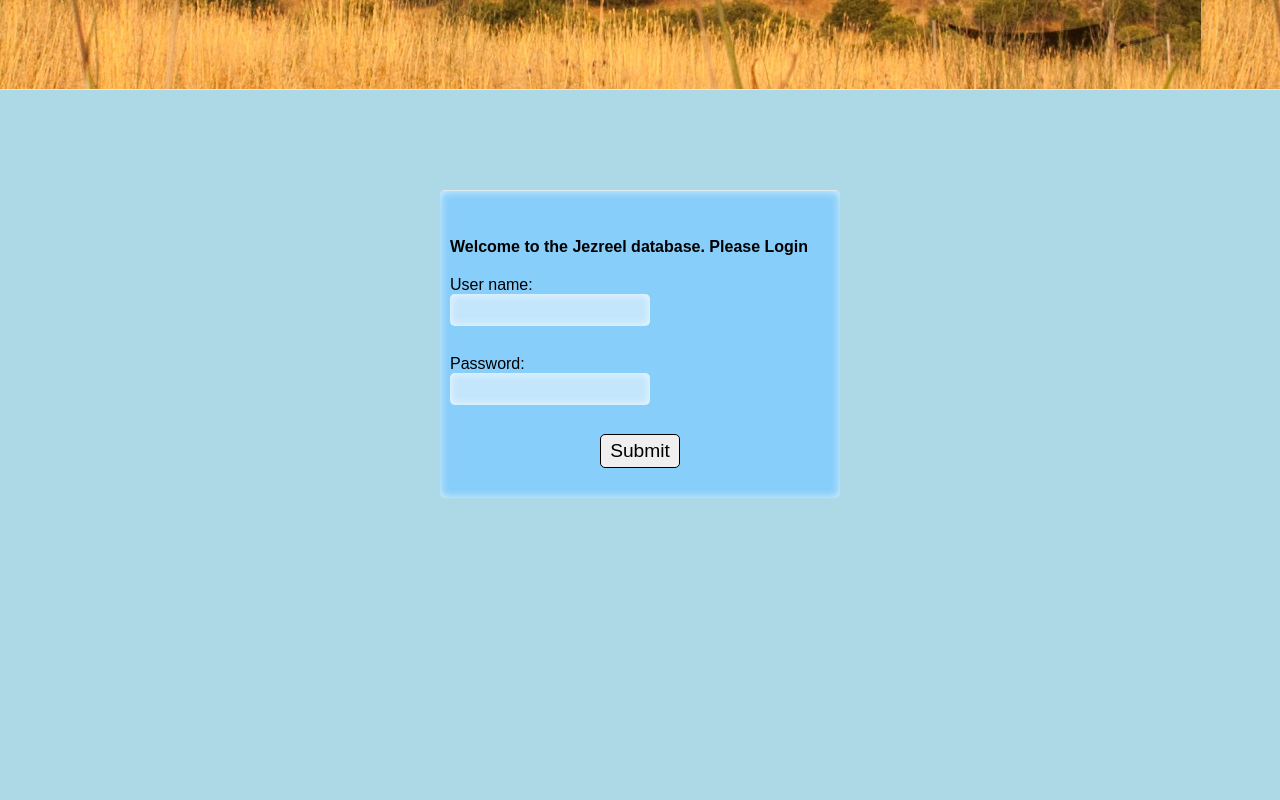
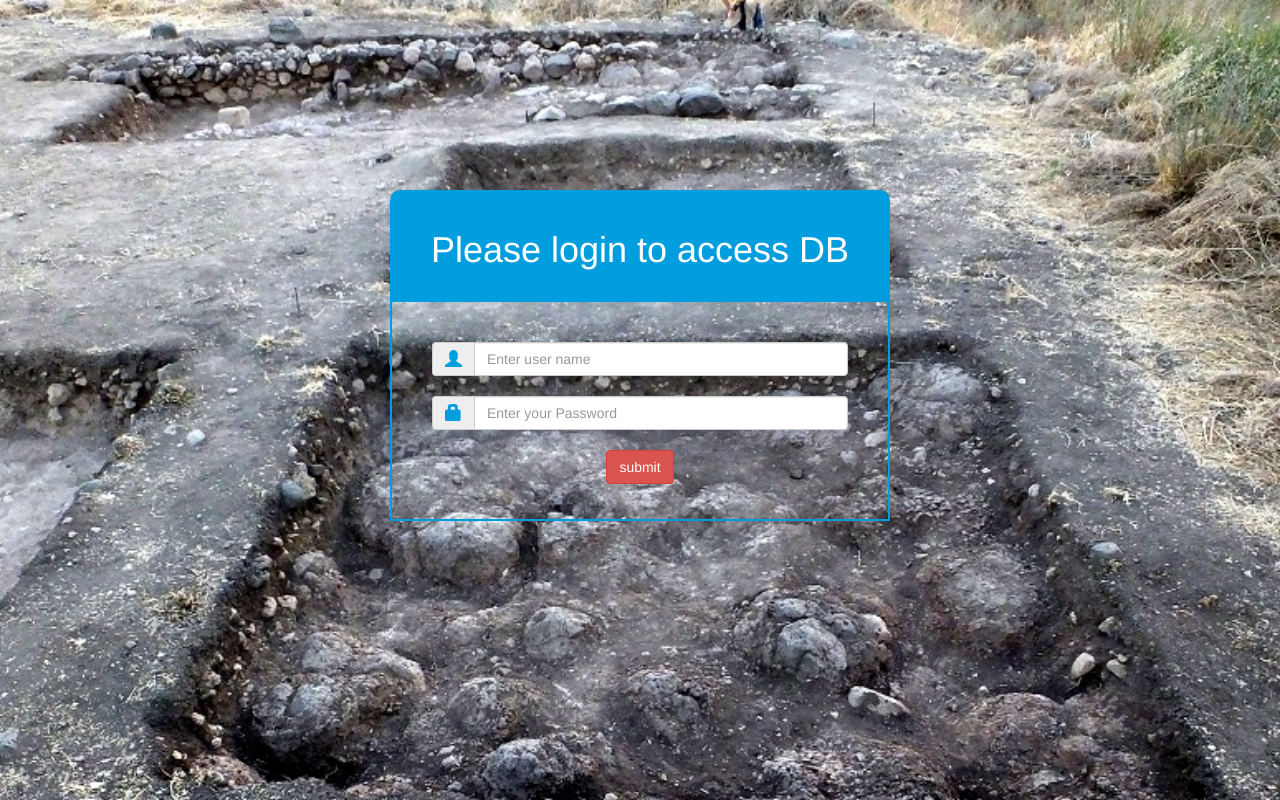
Before and after one commit to MaxRogel/Jez, a PHP site: page / in a window 1280 px wide. Run offline with PHP 8.4, Linux system fonts and the light colour scheme; some libraries are stand-ins or nearby versions.

Commit message:
Bootstrapped login form

```diff
--- a/index.php
+++ b/index.php
@@ -54,6 +54,137 @@ if (isset($_POST['username'])) {
 	//include("login.php");
 ?>
 
+
+<html lang="en">
+  <head>
+    <meta charset="utf-8">
+    <meta http-equiv="X-UA-Compatible" content="IE=edge">
+    <meta name="viewport" content="width=device-width, initial-scale=1">
+    <!-- The above 3 meta tags *must* come first in the head; any other head content must come *after* these tags -->
+    <title>Bootstrap 101 Template</title>
+
+    <!-- Bootstrap -->
+    <link href="bootstrap/css/bootstrap.min.css" rel="stylesheet">
+
+    <!-- HTML5 shim and Respond.js for IE8 support of HTML5 elements and media queries -->
+    <!-- WARNING: Respond.js doesn't work if you view the page via file:// -->
+    <!--[if lt IE 9]>
+      <script src="https://oss.maxcdn.com/html5shiv/3.7.3/html5shiv.min.js"></script>
+      <script src="https://oss.maxcdn.com/respond/1.4.2/respond.min.js"></script>
+    <![endif]-->
+
+
+<style>
+
+.main{
+    margin-top: 150px;
+}
+
+.main-content {
+/*    background-color:#009edf;*/
+    border: 2px solid #009edf;
+    margin: 0 auto;
+    max-width: 500px;
+    padding: 20px 40px;
+    color: #ccc;
+    text-shadow: none;
+
+}
+
+
+.input-group{
+	margin: 20px 0px;
+}
+.input-group-addon {
+    color: #009edf ;
+    font-size: 17px;
+}
+.login-button{
+    margin: 0px auto;
+    max-width: 200px;;
+
+}
+
+
+.form-header{
+    max-width: 500px;
+    margin: 0 auto;
+    background-color: #009edf;
+    color: #fff;
+    width: 100% ;
+    padding: 20px 0px;
+    border-top-right-radius:10px ;
+    border-top-left-radius:10px
+}
+.remember{
+    color: black;
+}
+
+body {
+    height: 100%;
+}
+
+body {
+    background: url("images/sq.jpg")no-repeat center center fixed;
+    -webkit-background-size: cover;
+    -moz-background-size: cover;
+    -o-background-size: cover;
+    background-size: cover;
+}
+
+</style>
+
+  </head>
+  <body>
+
+
+	<section class="login-info">
+	<div class="container">
+
+	<form name="form-login" class="form-login" method="post" action="<?php echo $_SERVER['PHP_SELF']; ?>">
+		<div class="message"><?php if($message!="") { echo $message; } ?></div>
+		<br>
+
+	  <div class="row main">
+	       <div class="form-header">
+	          <h1 class="text-center ">Please login to access DB</h1>
+	        </div>
+	    <div class="main-content">
+
+
+
+	          <div class="input-group ">
+	            <span class="input-group-addon"><span class="glyphicon glyphicon-user" aria-hidden="true"></span></span>
+	            <input id="email" type="text" class="form-control" name="username" placeholder="Enter user name">
+	          </div>
+
+	          <div class="input-group">
+	            <span class="input-group-addon"><span class="glyphicon glyphicon-lock" aria-hidden="true"></span></span>
+	            <input id="password" type="password" class="form-control" name="password" placeholder="Enter your Password">
+	          </div>
+
+	          <div class="form-group ">
+				  <input type="submit" class="btn btn-danger center-block login-button" value="submit">
+	          </div>
+	      </div>
+	    </div>
+	    </form>
+	</div>
+	</section>
+
+
+
+    <!-- jQuery (necessary for Bootstrap's JavaScript plugins) -->
+    <script src="https://ajax.googleapis.com/ajax/libs/jquery/1.12.4/jquery.min.js"></script>
+    <!-- Include all compiled plugins (below), or include individual files as needed -->
+    <script src="bootstrap/js/bootstrap.min.js"></script>
+  </body>
+</html>
+
+
+
+
+<!---
 <html>
 <head>
 	<title>Jez DB User Login</title>
@@ -89,3 +220,4 @@ if (isset($_POST['username'])) {
 	</div>
 </body>
 </html>
+-->
```
Also changed, not shown: index - Copy.php (added, +91 -0 lines), js/loci.js (+0 -15 lines), 1 other file.
